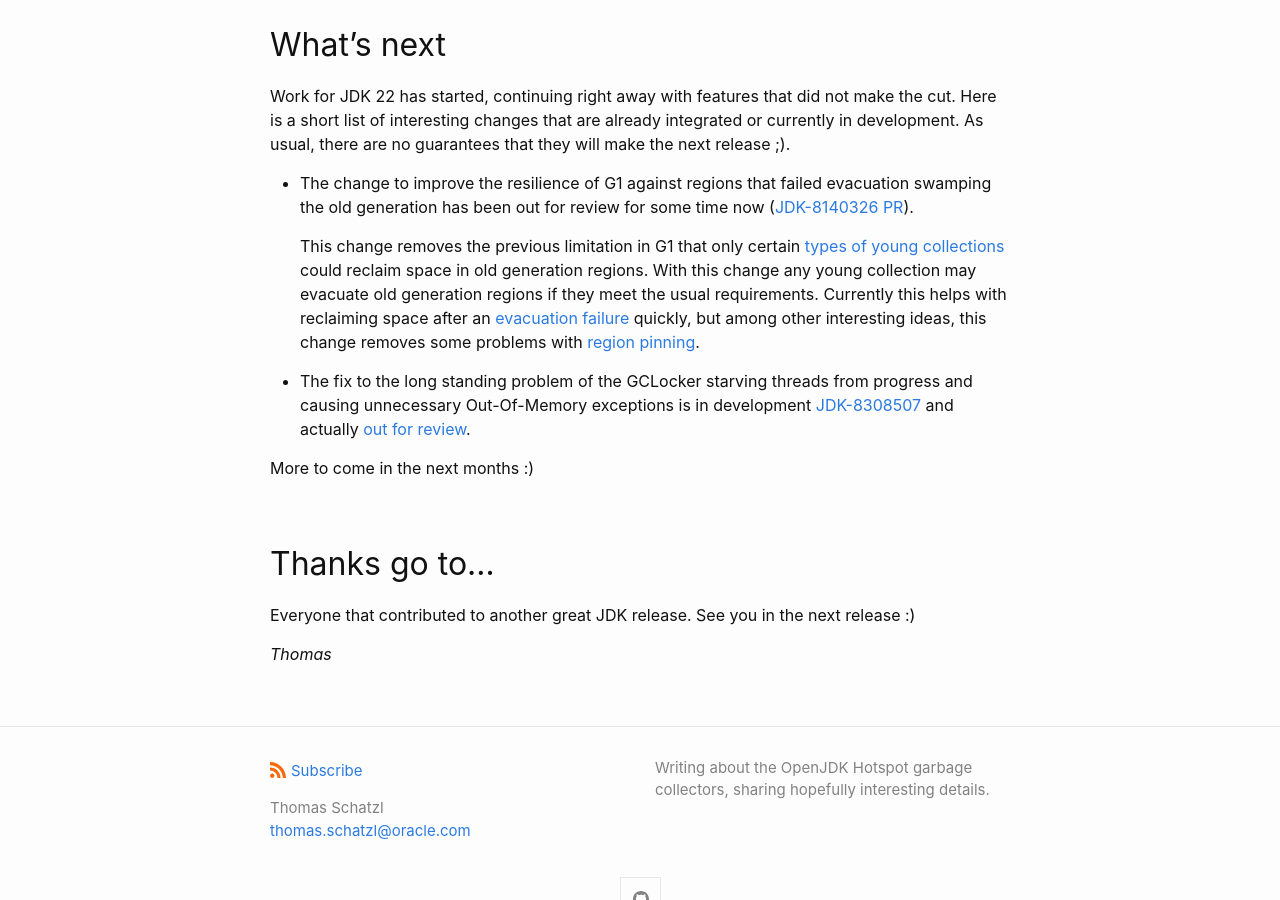
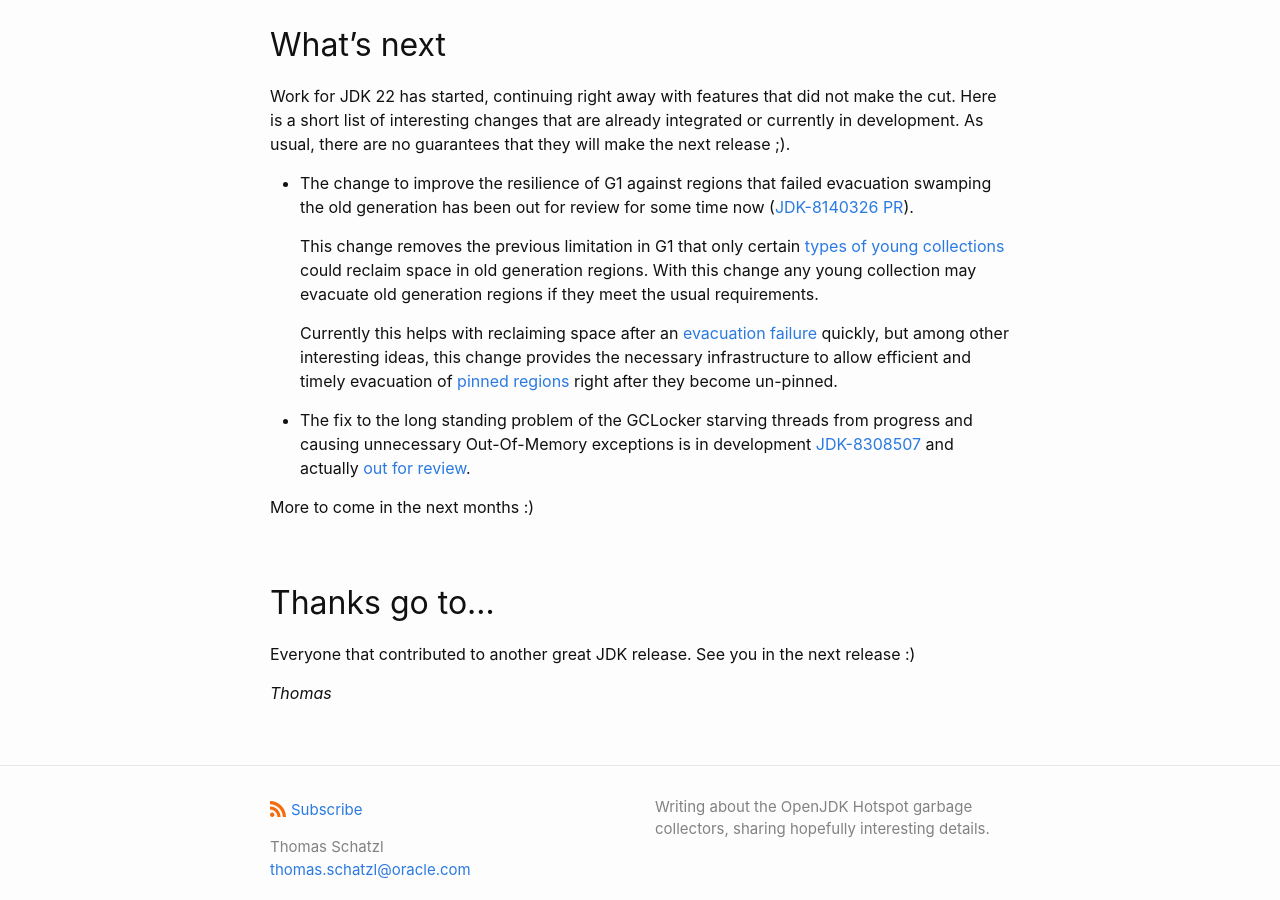
Before and after one commit to tschatzl/tschatzl.github.io, a Jekyll site: the page built from _posts/2023-08-04-jdk21-g1-parallel-gc-changes.md, in a window 1280 px wide and 900 px high, scrolled down 1837 px. Built offline with Jekyll 4.4.1, drawn with Linux system fonts in a browser that asks for light colours.

Commit message:
More details about the use of JDK-8140326 for region pinning

```diff
--- a/_posts/2023-08-04-jdk21-g1-parallel-gc-changes.md
+++ b/_posts/2023-08-04-jdk21-g1-parallel-gc-changes.md
@@ -47,7 +47,9 @@ Work for JDK 22 has started, continuing right away with features that did not ma
 
   * The change to improve the resilience of G1 against regions that failed evacuation swamping the old generation has been out for review for some time now ([JDK-8140326](https://bugs.openjdk.org/browse/JDK-8140326) [PR](https://github.com/openjdk/jdk/pull/14220)).
 
-    This change removes the previous limitation in G1 that only certain [types of young collections](https://docs.oracle.com/en/java/javase/20/gctuning/garbage-first-g1-garbage-collector1.html#GUID-F1BE86FA-3EDC-4D4F-BDB4-4B044AD83180) could reclaim space in old generation regions. With this change any young collection may evacuate old generation regions if they meet the usual requirements. Currently this helps with reclaiming space after an [evacuation failure](https://docs.oracle.com/en/java/javase/20/gctuning/garbage-first-g1-garbage-collector1.html#GUID-BE157AF6-29E7-461A-82CF-50C1978785DA) quickly, but among other interesting ideas, this change removes some problems with [region pinning](https://openjdk.org/jeps/423).
+    This change removes the previous limitation in G1 that only certain [types of young collections](https://docs.oracle.com/en/java/javase/20/gctuning/garbage-first-g1-garbage-collector1.html#GUID-F1BE86FA-3EDC-4D4F-BDB4-4B044AD83180) could reclaim space in old generation regions. With this change any young collection may evacuate old generation regions if they meet the usual requirements.
+
+    Currently this helps with reclaiming space after an [evacuation failure](https://docs.oracle.com/en/java/javase/20/gctuning/garbage-first-g1-garbage-collector1.html#GUID-BE157AF6-29E7-461A-82CF-50C1978785DA) quickly, but among other interesting ideas, this change provides the necessary infrastructure to allow efficient and timely evacuation of [pinned regions](https://openjdk.org/jeps/423) right after they become un-pinned.
 
   * The fix to the long standing problem of the GCLocker starving threads from progress and causing unnecessary Out-Of-Memory exceptions is in development [JDK-8308507](https://bugs.openjdk.org/browse/JDK-8308507) and actually [out for review](https://github.com/openjdk/jdk/pull/14077).
 
```
